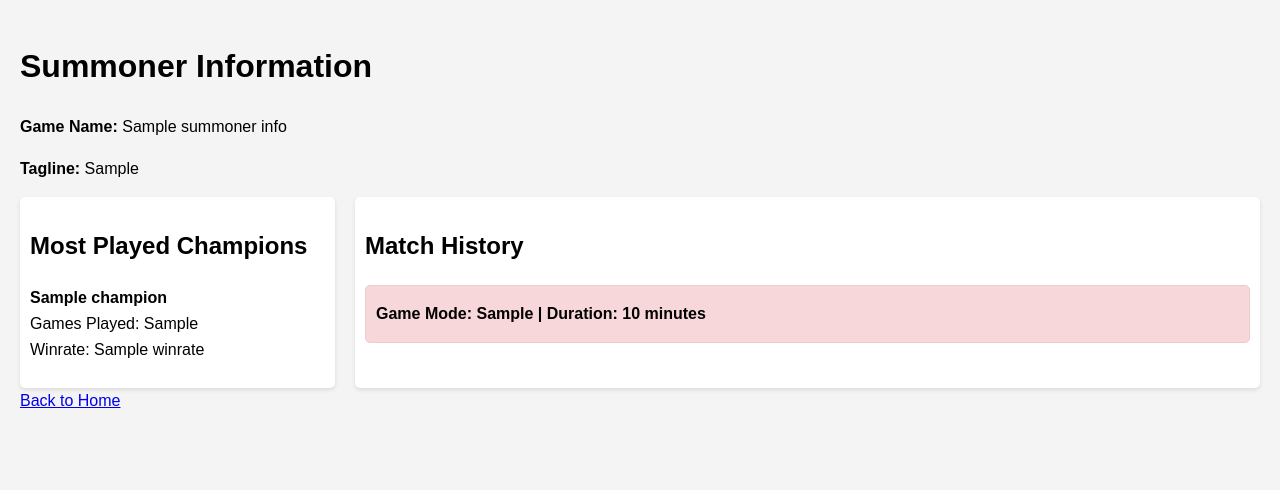
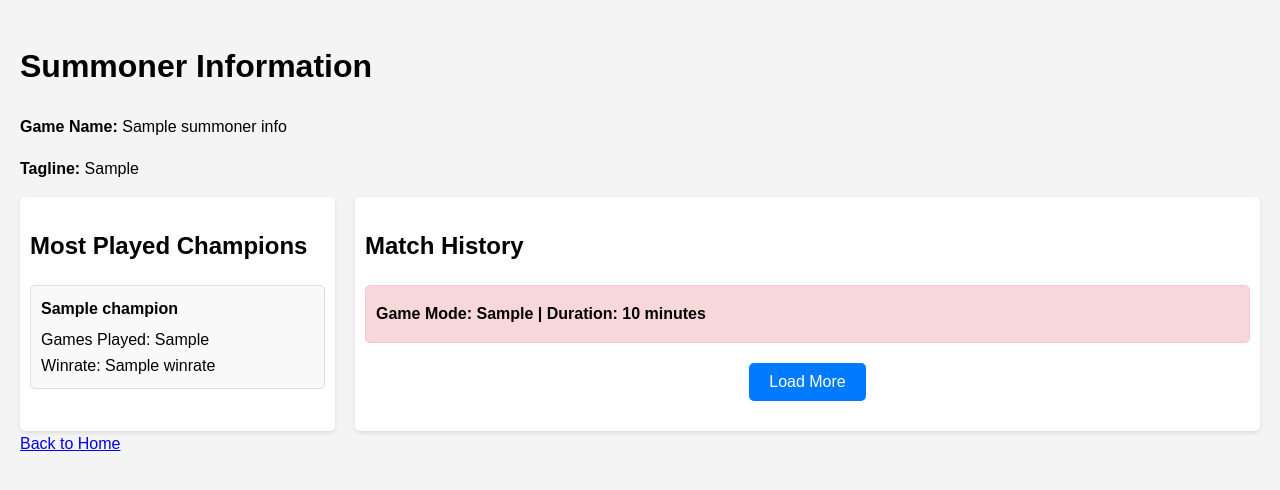
Before and after one commit to branmh79/RiftIQ, a Flask app: template app/templates/result.html in a window 1280 px wide. Shown: the top 490 px of the page. Run offline with Flask 3, Linux system fonts and the light colour scheme; the template is opened without the code that fills it: most values are stand-ins (such as "Sample title", 1, 10 or a date in 2020).

Commit message:
load more + scrolling

```diff
--- a/app/main.py
+++ b/app/main.py
@@ -1,5 +1,5 @@
 from flask import Flask, request, jsonify, render_template
-from riot_client import get_account_by_riot_id, get_match_history, get_user_match_details, get_most_played_champions
+from riot_client import get_account_by_riot_id, get_match_history_paged, get_user_match_details, get_most_played_champions
 
 app = Flask(__name__)
 
@@ -29,8 +29,8 @@ def search():
         if not summoner_info:
             raise Exception("Failed to fetch summoner information.")
 
-        # Fetch match history
-        match_history = get_match_history(summoner_info["puuid"])
+        # Fetch initial match history (20 matches)
+        match_history = get_match_history_paged(summoner_info["puuid"], start=0, count=20)
         if not match_history:
             raise Exception("Failed to fetch match history.")
 
@@ -53,5 +53,30 @@ def search():
     except Exception as e:
         return render_template("error.html", error=str(e)), 400
 
+@app.route("/load_more", methods=["POST"])
+def load_more_matches():
+    game_name = request.json.get("game_name")
+    tag_line = request.json.get("tag_line")
+    start = int(request.json.get("start", 0))
+
+    try:
+        # Fetch summoner info
+        summoner_info = get_account_by_riot_id(game_name, tag_line)
+        if not summoner_info:
+            raise Exception("Failed to fetch summoner information.")
+
+        # Fetch additional match history
+        match_history = get_match_history_paged(summoner_info["puuid"], start=start, count=20)
+        user_match_details = []
+
+        for match_id in match_history:
+            details = get_user_match_details(summoner_info["puuid"], match_id)
+            if details:
+                user_match_details.append(details)
+
+        return jsonify(user_match_details=user_match_details)
+    except Exception as e:
+        return jsonify({"error": str(e)}), 400
+
 if __name__ == "__main__":
     app.run(debug=True)
--- a/app/templates/result.html
+++ b/app/templates/result.html
@@ -28,6 +28,8 @@
         }
         .right-section {
             flex: 3;
+            max-height: 600px;
+            overflow-y: auto;
         }
         .match-container {
             border: 1px solid #ddd;
@@ -57,10 +59,83 @@
             padding: 0;
         }
         .champion-list li {
-            margin-bottom: 10px;
+            margin-bottom: 15px;
+            border: 1px solid #ddd;
+            border-radius: 5px;
+            padding: 10px;
+            background-color: #f9f9f9;
+        }
+        .champion-list li strong {
+            display: block;
+            margin-bottom: 5px;
+        }
+        .load-more-button {
+            display: block;
+            margin: 20px auto;
+            padding: 10px 20px;
+            font-size: 16px;
+            color: #fff;
+            background-color: #007bff;
+            border: none;
+            border-radius: 5px;
+            cursor: pointer;
+            text-align: center;
+        }
+        .load-more-button:hover {
+            background-color: #0056b3;
         }
     </style>
     <script>
+        let startIndex = 20; // Starting index for loading matches
+        let isLoading = false;
+
+        async function loadMoreMatches() {
+            if (isLoading) return;
+            isLoading = true;
+
+            const response = await fetch("/load_more", {
+                method: "POST",
+                headers: { "Content-Type": "application/json" },
+                body: JSON.stringify({
+                    game_name: "{{ summoner_info.gameName }}",
+                    tag_line: "{{ summoner_info.tagLine }}",
+                    start: startIndex
+                })
+            });
+
+            if (response.ok) {
+                const data = await response.json();
+                appendMatches(data.user_match_details);
+                startIndex += data.user_match_details.length;
+            }
+
+            isLoading = false;
+        }
+
+        function appendMatches(matches) {
+            const container = document.querySelector(".right-section");
+            matches.forEach((match, index) => {
+                const matchDiv = document.createElement("div");
+                matchDiv.className = `match-container ${match.user_data.win ? "win" : "loss"}`;
+                matchDiv.innerHTML = `
+                    <div class="match-header" onclick="toggleDetails(${startIndex + index})">
+                        <span>Game Mode: ${match.game_mode}</span> |
+                        <span>Duration: ${match.game_duration} minutes</span>
+                    </div>
+                    <div class="match-details" id="match-details-${startIndex + index}" style="display: none;">
+                        <ul>
+                            <li><strong>Champion:</strong> ${match.user_data.championName}</li>
+                            <li><strong>K/D/A:</strong> ${match.user_data.kills}/${match.user_data.deaths}/${match.user_data.assists}</li>
+                            <li><strong>Gold Earned:</strong> ${match.user_data.goldEarned}</li>
+                            <li><strong>Damage Dealt:</strong> ${match.user_data.totalDamageDealt}</li>
+                            <li><strong>Vision Score:</strong> ${match.user_data.visionScore}</li>
+                        </ul>
+                    </div>
+                `;
+                container.insertBefore(matchDiv, document.getElementById("load-more-container"));
+            });
+        }
+
         function toggleDetails(index) {
             const details = document.getElementById(`match-details-${index}`);
             if (details.style.display === "none" || details.style.display === "") {
@@ -84,7 +159,7 @@
             <ul class="champion-list">
                 {% for champion in most_played_champions %}
                 <li>
-                    <strong>{{ champion.champion }}</strong><br>
+                    <strong>{{ champion.champion }}</strong>
                     Games Played: {{ champion.games_played }}<br>
                     Winrate: {{ champion.winrate }}
                 </li>
@@ -115,6 +190,9 @@
                 </div>
             </div>
             {% endfor %}
+            <div id="load-more-container">
+                <button class="load-more-button" onclick="loadMoreMatches()">Load More</button>
+            </div>
         </div>
     </div>
 
```
Also changed, not shown: app/riot_client.py (+37 -79 lines).
